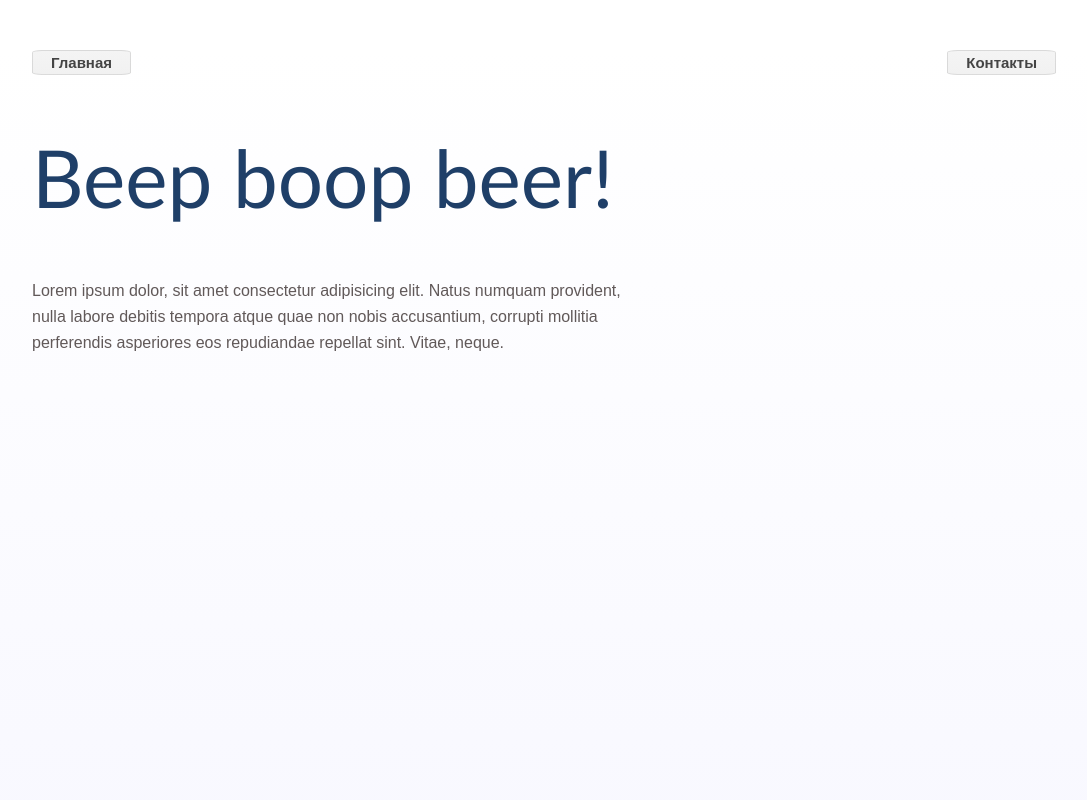
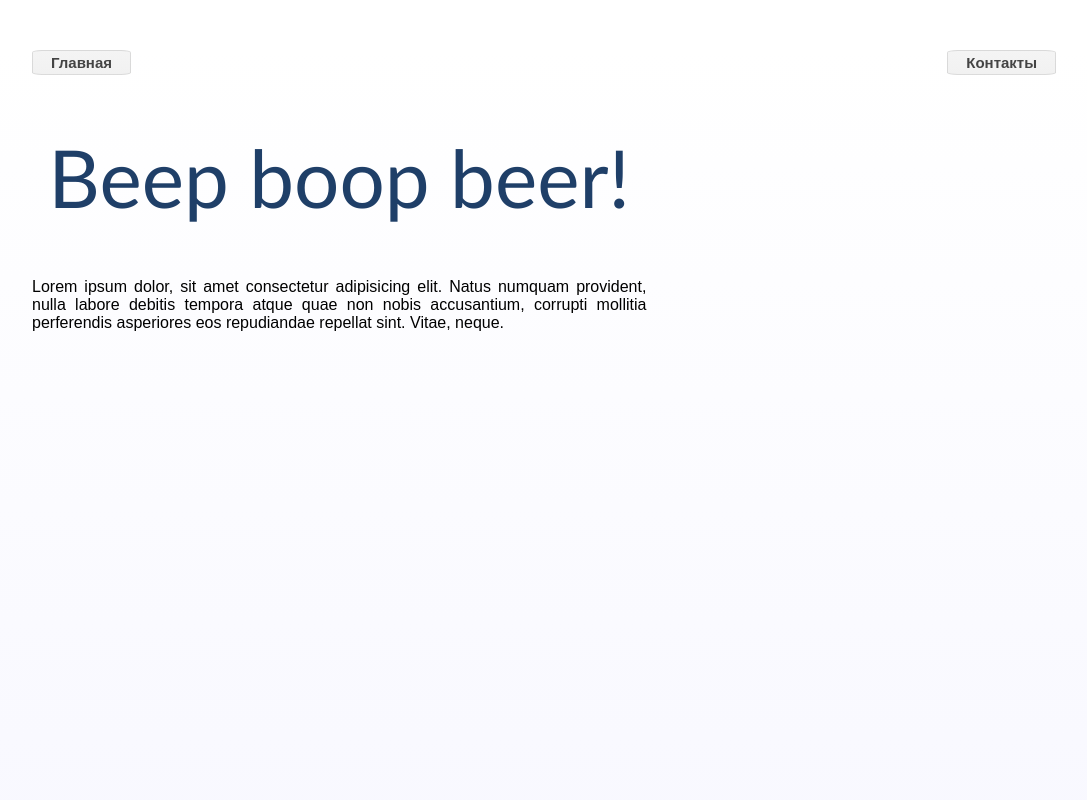
Before and after one commit to tryVellum/HTML-CSS_geekbrains, a plain HTML site: page Урок_3_Андрюнин/index.html in a window 1280 px wide. Shown: the top 800 px of the page, without its empty margins (96-1183 px from the left). Drawn offline with Linux system fonts and the light colour scheme.

Commit message:
Lesson_4: update

```diff
--- a/Урок_3_Андрюнин/index.html
+++ b/Урок_3_Андрюнин/index.html
@@ -14,8 +14,8 @@
                 <a href="contacts.html">Контакты</a>
             </div>
             <div class="start_text">
-                <h1 class="H1">Beep boop beer!</h1>
-                <p class="paragraph">Lorem ipsum dolor, sit amet consectetur adipisicing elit. Natus numquam provident, nulla labore debitis tempora
+                <h1>Beep boop beer!</h1>
+                <p>Lorem ipsum dolor, sit amet consectetur adipisicing elit. Natus numquam provident, nulla labore debitis tempora
                     atque quae non nobis accusantium, corrupti mollitia perferendis asperiores eos repudiandae repellat sint. Vitae,
                     neque.</p>
             </div>
--- a/Урок_3_Андрюнин/style.css
+++ b/Урок_3_Андрюнин/style.css
@@ -82,8 +82,14 @@ body {
 
 .start_text h1 {
     font-family: 'Gill Sans', 'Gill Sans MT', Calibri, 'Trebuchet MS', sans-serif;
-    font-weight: 300;
+    font-weight: 400;
     font-size: 500%;
+    text-align: center;
+    color: #1F3F68;
+}
+
+.start_text p {
+    text-align: justify;
 }
 
 .smart_inform {
@@ -116,6 +122,7 @@ body {
     font-size: 70px;
     margin: 50px 0;
     text-align: center;
+    color: #1F3F68;
 }
 
 .cards h4 {
```
Also changed, not shown: 1 other file.
